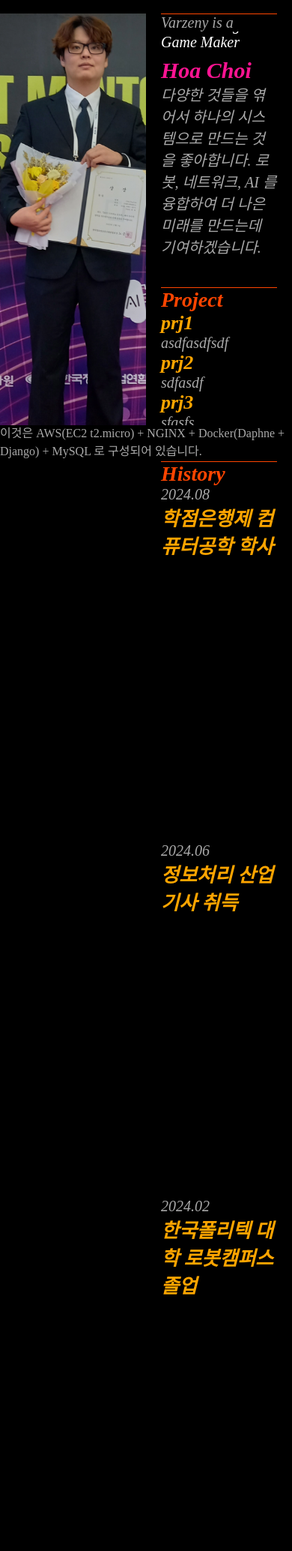
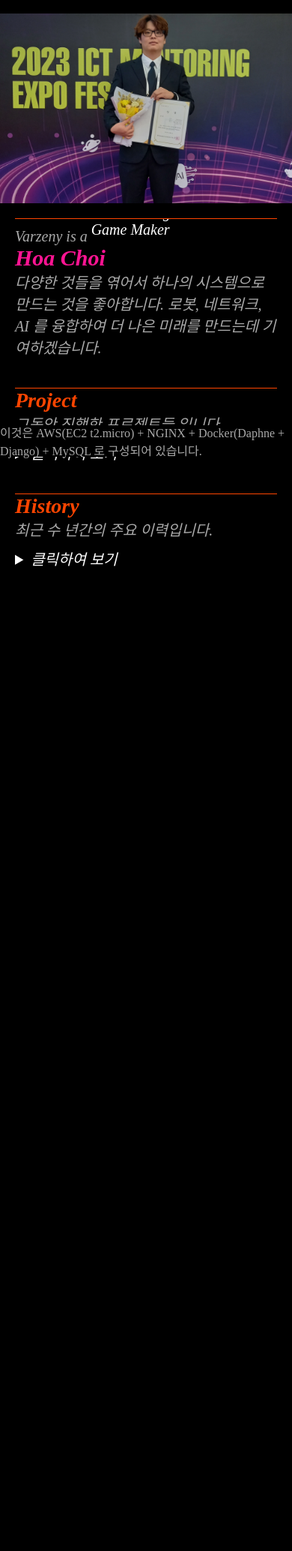
Before and after one commit to varzeny/my_blog, a Django app: page /aboutme/ in a window 390 px wide. Shown: the part 235-2303 px from the top of the page at 75% size. After the commit the page ends 990 px from the top, so only its background shows below. Run offline with Django 5.2, Linux system fonts and the light colour scheme.

Commit message:
about me 수정

```diff
--- a/myblog/app_home/static/app_home/css/aboutme.css
+++ b/myblog/app_home/static/app_home/css/aboutme.css
@@ -2,10 +2,10 @@
 
 body {
     width: 100%; height: 100%;
-    display: flex;
 }
 
 aside {
+    position: fixed;
     width: 50%; height: 65vh;
     background-image: url("/static/app_home/image/portrait1.png");
     background-size: cover;
@@ -14,6 +14,7 @@
 }
 
 main {
+    margin-left: 50%;
     width: 50%; height: 100%;
     padding-left: 1rem; padding-right: 1rem;
     font-style: italic;
@@ -23,8 +24,36 @@
     border-top: 1px solid orangered;
     margin-bottom: 2rem;
 }
+    section details summary {
+        cursor: pointer;
+        color: white;
+        margin-top: 0.5rem;
+    }
+    section details summary:hover {
+        font-weight: bold;
+    }
+    section details[open] .section-content {
+        display: block;
+    }
+    .section-content {
+        display: none;
+        width: 100%;
+    }
+        .section-content dt {
+            margin-top: 1rem;
+        }
+        .section-content dd {
+
+        }
+            dd a {
+                color: white;
+            }
+            dd a:hover{
+                font-weight: bold;
+            }
+
     .intro {
-
+        width: 100%; height: 20%;
     }
         .container-roll {
             display: inline-block;
@@ -47,15 +76,36 @@
             }
 
     .project {
-
+        width: 100%; height: 20%;
     }
 
     .history {
+        width: 100%; height: 20%;
 
     }
         .history li {
-            margin-bottom: 2rem;
-        }:last-child{ margin-bottom: 0; }
+            margin-top: 1rem;
+        }
         .evidence {
-            width: 100%; height: 40vh;
+            width: 100%;
         }
+            .evidence[open] .evidence-detail {
+                display: block;
+            }
+            .evidence-detail {
+                display: none;
+                width: 100%;
+            }
+
+
+@media(max-width:768px){
+    aside{
+        position: relative;
+        width: 100%; height: 30vh;
+        margin-bottom: 1rem;
+    }
+    main{
+        margin-left: 0;
+        width: 100%;
+    }
+}
--- /dev/null
+++ b/myblog/app_home/static/app_home/js/aboutme.js
@@ -0,0 +1 @@
+// aboutme.js
--- a/myblog/app_home/templates/app_home/aboutme.html
+++ b/myblog/app_home/templates/app_home/aboutme.html
@@ -8,17 +8,15 @@
     <link rel='stylesheet' type='text/css' href="{% static 'css/reset.css' %}">
     <link rel='stylesheet' type='text/css' href="{% static 'css/thema.css' %}">
     <link rel='stylesheet' type='text/css' href="{% static 'app_home/css/aboutme.css' %}">
+    <script src="{% static 'app_home/js/aboutme.js' %}"></script>
 </head>
 <body>
     {% include 'header.html' %}
     <h2 style="display: none;">About Me</h2>
 
-    <aside>
-
-    </aside>
+    <aside></aside>
 
     <main>
-
         <section class="intro">
             <h3 style="display: none;">Introduce</h3>
             <div class="container-job">
@@ -46,79 +44,116 @@
 
         <section class="project">
             <h3>Project</h3>
+            <p>그동안 진행한 프로젝트들 입니다.</p>
+            <details>
+                <summary>클릭하여 보기</summary>
+                <div class="section-content" id="prj-content">
                     <dl>
-                <dt><h4>prj1</h4></dt>
+                        <dt><h4>Dungeon Survival</h4></dt>
                         <dd>
-                    asdfasdfsdf
+                            <p>웹소켓을 이용한 실시간 멀티플레이 웹게임</p>
+                            <a href="https://github.com/varzeny/maze_survival">자세히 보기</a>
                         </dd>
 
-                <dt><h4>prj2</h4></dt>
+                        <dt><h4>P.I.A</h4></dt>
                         <dd>
-                    sdfasdf
+                            <p>자동 정보수집 웹서비스</p>
+                            <a href="https://github.com/varzeny/pia">자세히 보기</a>
                         </dd>
 
-                <dt><h4>prj3</h4></dt>
+                        <dt><h4>My Blog</h4></dt>
                         <dd>
-                    sfasfs
+                            <p>지금 보시는 이 블로그도 포트폴리오용 프로젝트입니다.</p>
+                            <a href="https://github.com/varzeny/my_blog/tree/main/myblog">자세히 보기</a>
                         </dd>
                     </dl>
+                </div>
+            </details>
+
+
         </section>
 
         <section class="history">
             <h3>History</h3>
+            <p>최근 수 년간의 주요 이력입니다.</p>
+            <details>
+                <summary>클릭하여 보기</summary>
+                <div class="section-content" id="history-content">
                     <ul class="ul-history">
                         <li>
                             2024.08<h4>학점은행제 컴퓨터공학 학사</h4>
-                    <div class="evidence" id=""></div>
-                    <p></p>
+                            <details class="evidence">
+                                <summary>클릭하여 보기</summary>
+                                <img class="evidence-detail" src="{% static 'image/evidence/240823.jpg' %}"></img>
+                            </details>
                         </li>
                         <li>
                             2024.06<h4>정보처리 산업기사 취득</h4>
-                    <div class="evidence" id="_20240618"></div>
-                    <p></p>
+                            <details class="evidence">
+                                <summary>클릭하여 보기</summary>
+                                <img class="evidence-detail" src="{% static 'image/evidence/240618.jpg' %}"></img>
+                            </details>
                         </li>
                         <li>
                             2024.02<h4>한국폴리텍 대학 로봇캠퍼스 졸업</h4>
-                    <div class="evidence" id="_20240207"></div>
-                    <p></p>
+                            <details class="evidence">
+                                <summary>클릭하여 보기</summary>
+                                <img class="evidence-detail" src="{% static 'image/evidence/240207.jpg' %}"></img>
+                            </details>
                         </li>
                         <li>
                             2024.02<h4>경북도지사상 수상</h4>
-                    <div class="evidence" id="_20240201"></div>
-                    <p></p>
+                            <details class="evidence">
+                                <summary>클릭하여 보기</summary>
+                                <img class="evidence-detail" src="{% static 'image/evidence/240201.jpg' %}"></img>
+                            </details>
                         </li>
                         <li>
                             2023.12<h4>프로보노 ICT멘토링 동상 수상</h4>
-                    <div class="evidence" id="_20231207"></div>
-                    <p></p>
+                            <details class="evidence">
+                                <summary>클릭하여 보기</summary>
+                                <img class="evidence-detail" src="{% static 'image/evidence/231207.jpg' %}"></img>
+                            </details>
                         </li>
                         <li>
                             2022.12<h4>Universal Robots Advance Training</h4>
-                    <div class="evidence" id="_20221214"></div>
-                    <p></p>
+                            <details class="evidence">
+                                <summary>클릭하여 보기</summary>
+                                <img class="evidence-detail" src="{% static 'image/evidence/221214.jpg' %}"></img>
+                            </details>
                         </li>
                         <li>
                             2022.10<h4>R-BIZ Challenge 참가(최종 7팀)</h4>
-                    <div class="evidence" id="_20221027">
+                            <img class="evidence">
                                 <iframe width=100% height=100% src="https://www.youtube.com/embed/tphH9MOL5aw?si=H67OREIqvFb8-hrP" title="YouTube video player" frameborder="0" allow="accelerometer; autoplay; clipboard-write; encrypted-media; gyroscope; picture-in-picture; web-share" referrerpolicy="strict-origin-when-cross-origin" allowfullscreen></iframe>
-                    </div>
-                    <p></p>
+                            </img>
                         </li>
                         <li>
                             2022.09<h4>IT융합전자회로설계 경진대회 산학협력상 수상</h4>
-                    <div class="evidence" id="_20220929"></div>
-                    <p></p>
+                            <details class="evidence">
+                                <summary>클릭하여 보기</summary>
+                                <img class="evidence-detail" src="{% static 'image/evidence/220929.jpg' %}"></img>
+                            </details>
                         </li>
                         <li>
-                    2022.04<h4>ITQ 엑셀 1급</h4>
-                    <p></p>
+                            2022.06<h4>ITQ 엑셀 1급</h4>
+                            <details class="evidence">
+                                <summary>클릭하여 보기</summary>
+                                <img class="evidence-detail" src="{% static 'image/evidence/220630.jpg' %}"></img>
+                            </details>
+
                         </li>
                         <li>
-                    2022.04<h4>Universal Robots Core Training</h4>
-                    <div class="evidence" id="_20220624"></div>
-                    <p></p>
+                            2022.06<h4>Universal Robots Core Training</h4>
+                            <details class="evidence">
+                                <summary>클릭하여 보기</summary>
+                                <img class="evidence-detail" src="{% static 'image/evidence/220624.jpg' %}"></img>
+                            </details>
                         </li>
+
                     </ul>
+                </div>
+            </details>
         </section>
 
 
--- a/myblog/app_home/templates/app_home/home.html
+++ b/myblog/app_home/templates/app_home/home.html
@@ -36,7 +36,7 @@
         </section>
 
         <section class="rank">
-            <h3>Rank</h3>
+            <h3>Top3 Posts</h3>
             <div class="container-leftright">
                 <div class="left">
                     <div class="container-post">
--- a/myblog/app_posting/static/app_posting/css/posting.css
+++ b/myblog/app_posting/static/app_posting/css/posting.css
@@ -7,7 +7,7 @@
 }
 
 aside {
-    width: 30%; height: 100%;
+    width: 20%; height: 100%;
     padding-left: 1rem; padding-right: 1rem;
 }
     aside section {
@@ -29,7 +29,7 @@
         }
 
 main {
-    width: 70%; height: 100%;
+    width: 80%; height: 100%;
     padding-left: 1rem; padding-right: 1rem;
 }
 
--- a/myblog/static/css/thema.css
+++ b/myblog/static/css/thema.css
@@ -11,6 +11,17 @@
     color: darkgray;
     padding-top: 30vh;
     padding-bottom: 5vh;
+}
+
+button {
+    background-color: black;
+    color: white;
+    border: 1px solid rgba(255, 255, 255, 0.2);
+    box-shadow: 4px 4px 8px rgba(255, 255, 255, 0.2);
+}
+button:hover{
+    transform: translateY(-5px);
+    box-shadow: 4px 8px 8px rgba(255, 255, 255, 0.4);
 }
 
 a {
```
Also changed, not shown: myblog/static/image/evidence/220624.jpg (added), myblog/static/image/evidence/220630.jpg (added), myblog/static/image/evidence/220929.jpg (added), myblog/static/image/evidence/221214.jpg (added), myblog/static/image/evidence/230627.jpg (added), myblog/static/image/evidence/231207.jpg (added), myblog/static/image/evidence/240201.jpg (added), myblog/static/image/evidence/240207.jpg (added), myblog/static/image/evidence/240618.jpg (added), myblog/static/image/evidence/240618_2.jpg (added), myblog/static/image/evidence/240823.jpg (added). Lines whose indentation alone changed are shown as unchanged.
